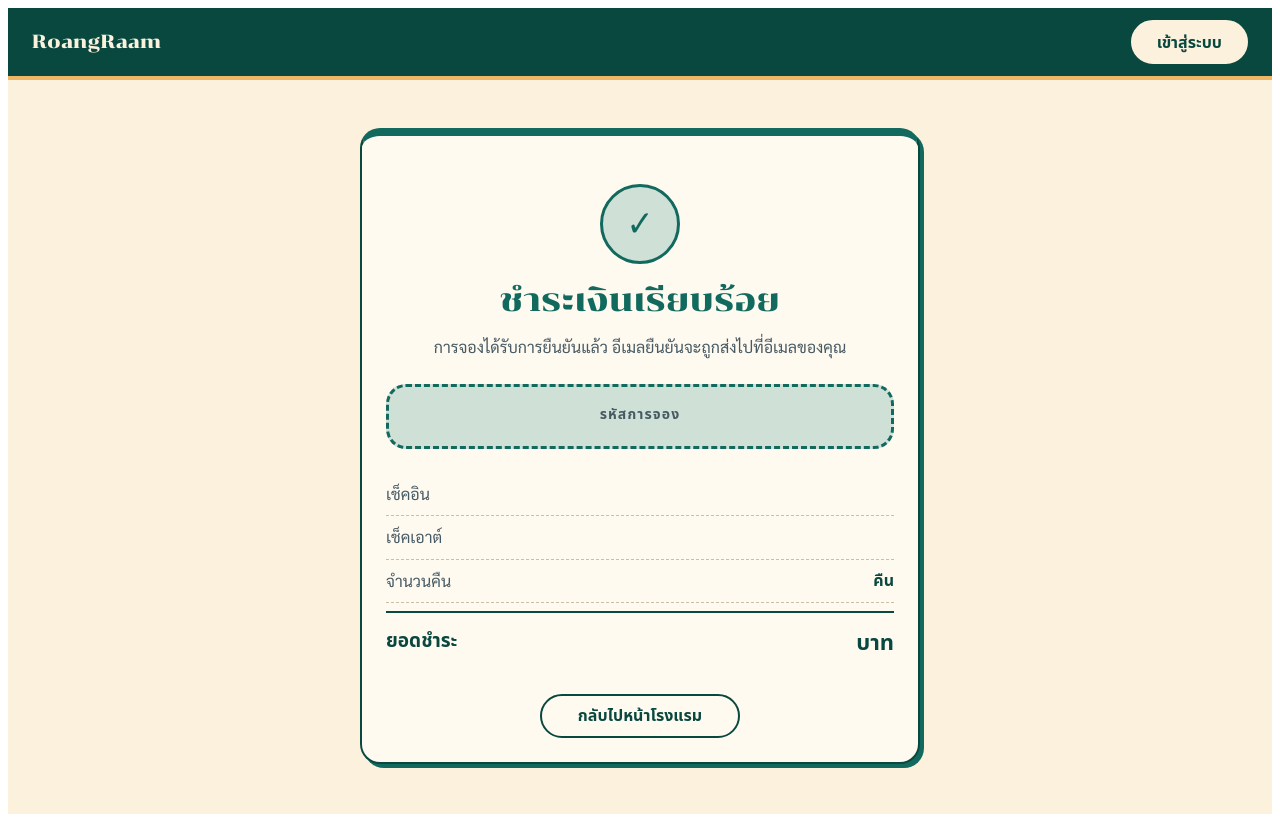
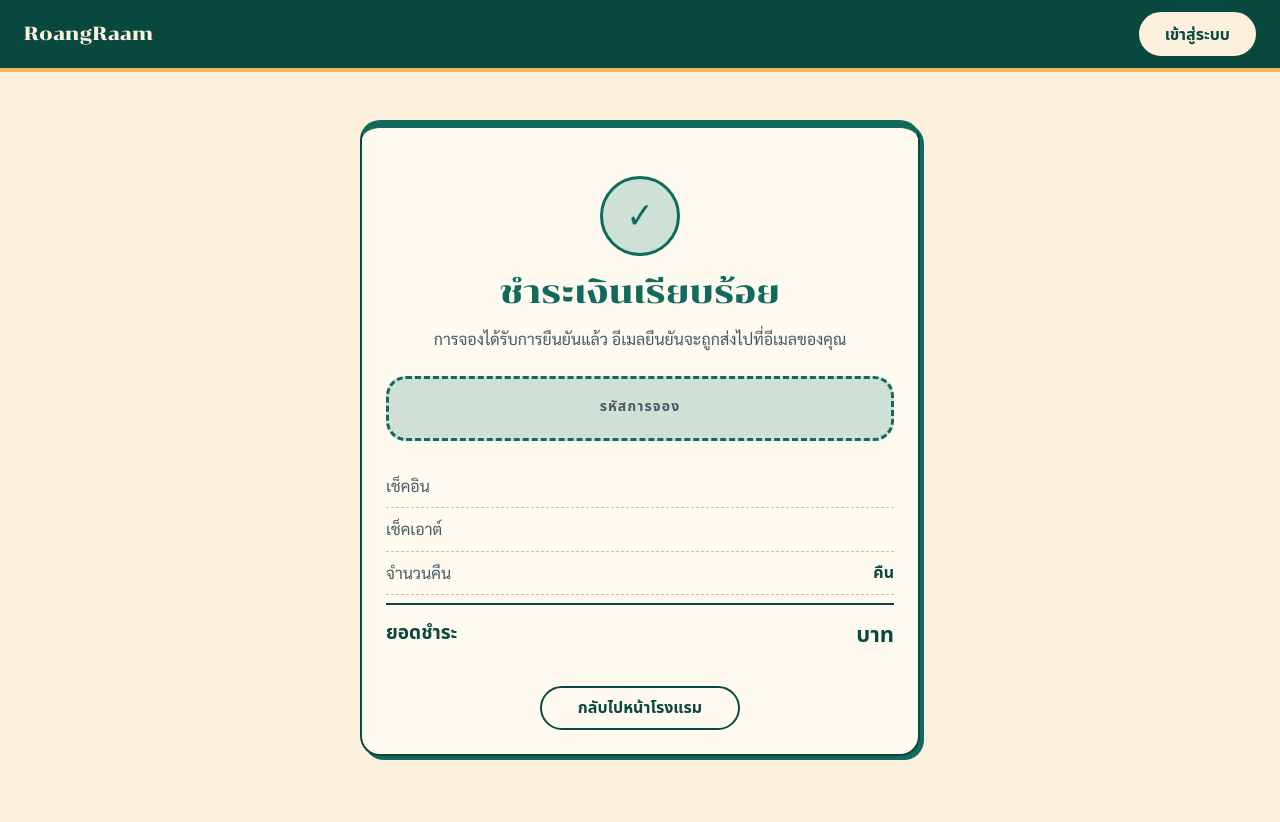
Before and after one commit to DaybreakList/RoangRaam, a Django app: template templates/bookings/payment_result.html in a window 1280 px wide. After the commit the page ends 760 px from the top, so only its background shows below. Run offline with Django 5.2, Linux system fonts and the light colour scheme; the template is opened without the code that fills it, so the values that code supplies are empty; some libraries are stand-ins or nearby versions; some web fonts are replaced.

Commit message:
Remove white frame around payment result page

```diff
--- a/static/css/payment.css
+++ b/static/css/payment.css
@@ -3,6 +3,12 @@
  * css/poster_fonts.css and css/components.css. rr- prefix, tokens only: no hex here.
  * Same poster mood as the guest search and booking pages.
  */
+
+/* Drop the browser's default body margin, which showed as a white frame */
+body:has(.rr-pay) {
+  margin: 0;
+  background: var(--rr-color-bg);
+}
 
 .rr-pay {
   box-sizing: border-box;
```
